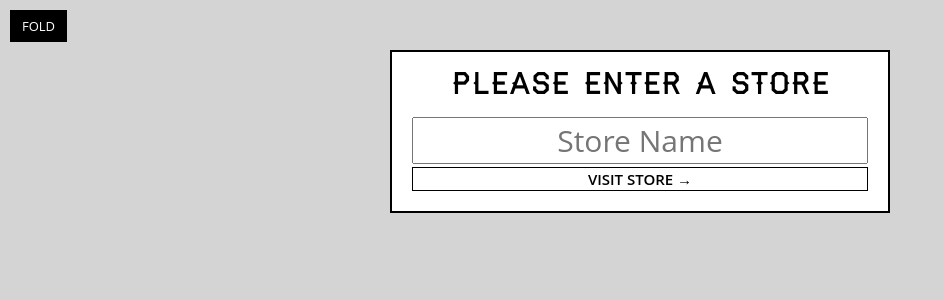
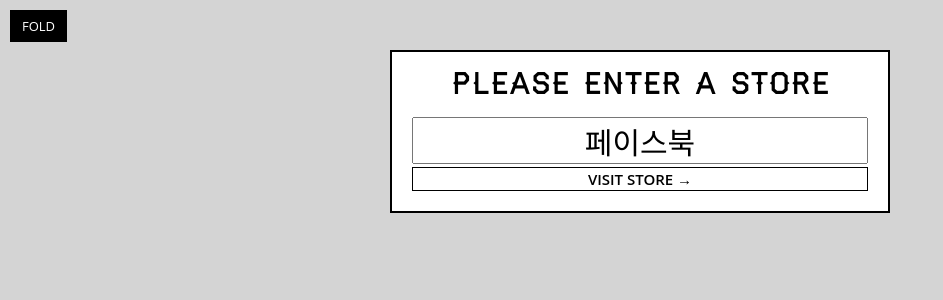
Before and after one commit to sendkite/sendkite-market, a React (Vite) app: page / in a window 1280 px wide. Shown: the top 300 px of the page, without its empty margins (0-943 px from the left). Built offline with nearby package versions, Linux system fonts and the light colour scheme.

Commit message:
feat setting router

```diff
--- a/src/components/StorePicker.jsx
+++ b/src/components/StorePicker.jsx
@@ -1,12 +1,30 @@
+import {getCompanyName} from "../helpers.jsx";
+import {useState} from "react";
+import {useNavigate} from "react-router-dom";
 
 function StorePicker() {
+  const [companyName, setCompanyName] = useState(getCompanyName());
+  const navigate = useNavigate();
+
+  const handleSubmit = (event) => {
+    event.preventDefault();
+    console.log(companyName);
+    navigate(`/store/${companyName}`);
+  }
+
   return (
     <>
-        <form className="store-selector">
-            <h2>Please Enter A Store</h2>
-            <input type="text" required placeholder="Store Name" />
-            <button type="submit">Visit Store →</button>
-        </form>
+      <form className="store-selector" onSubmit={handleSubmit}>
+        <h2>Please Enter A Store</h2>
+        <input
+          type="text"
+          defaultValue={companyName}
+          onChange={(event) => setCompanyName(event.target.value)}
+          required
+          placeholder="Store Name"
+        />
+        <button type="submit">Visit Store →</button>
+      </form>
     </>
   );
 }
--- /dev/null
+++ b/src/components/WebRouter.jsx
@@ -0,0 +1,19 @@
+import {createBrowserRouter} from "react-router-dom";
+import StorePicker from "./StorePicker.jsx";
+import NotFound from "./NotFound.jsx";
+import App from "./App.jsx";
+
+const WebRouter = createBrowserRouter([
+  {
+    path: "/",
+    element: <StorePicker />,
+    errorElement: <NotFound />,
+  },
+  {
+    path: "/store/:storeId",
+    element: <App />,
+    errorElement: <NotFound />,
+  },
+]);
+
+export default WebRouter;
--- /dev/null
+++ b/src/helpers.jsx
@@ -0,0 +1,41 @@
+export function formatPrice(won) {
+  return (won / 1000).toLocaleString("en-US", {
+    style: "currency",
+    currency: "KRW"
+  });
+}
+
+export function slugify(text) {
+  return text
+    .toString()
+    .toLowerCase()
+    .replace(/\s+/g, "-")
+    .replace(/[^\w-]+/g, "")
+    .replace(/--+/g, "-")
+    .replace(/^-+/, "")
+    .replace(/-+$/, "");
+}
+
+export function rando(arr) {
+  return arr[Math.floor(Math.random() * arr.length)];
+}
+
+export function getCompanyName() {
+  const companyName = [
+    "팀프레시",
+    "구글",
+    "페이스북",
+    "아마존",
+    "애플",
+    "마이크로소프트",
+    "넷플릭스",
+    "트위치",
+    "인스타그램",
+    "텔레그램",
+    "카카오",
+    "네이버",
+    "라인",
+  ];
+
+  return rando(companyName);
+}
--- a/src/main.jsx
+++ b/src/main.jsx
@@ -1,29 +1,11 @@
 import React from 'react'
 import ReactDOM from 'react-dom/client'
-import App from "./components/App.jsx";
-import {
-  createBrowserRouter,
-  RouterProvider,
-} from "react-router-dom";
+import { RouterProvider } from "react-router-dom";
 import './css/style.css'
-import StorePicker from "./components/StorePicker.jsx";
-import NotFound from "./components/NotFound.jsx";
-
-const router = createBrowserRouter([
-  {
-    path: "/",
-    element: <StorePicker />,
-    errorElement: <NotFound />,
-  },
-  {
-    path: "/store/:storeId",
-    element: <App />,
-    errorElement: <NotFound />,
-  },
-]);
+import WebRouter from "./components/WebRouter.jsx";
 
 ReactDOM.createRoot(document.getElementById("main")).render(
   <React.StrictMode>
-    <RouterProvider router={router} />
+    <RouterProvider router={WebRouter} />
   </React.StrictMode>
 );
```
